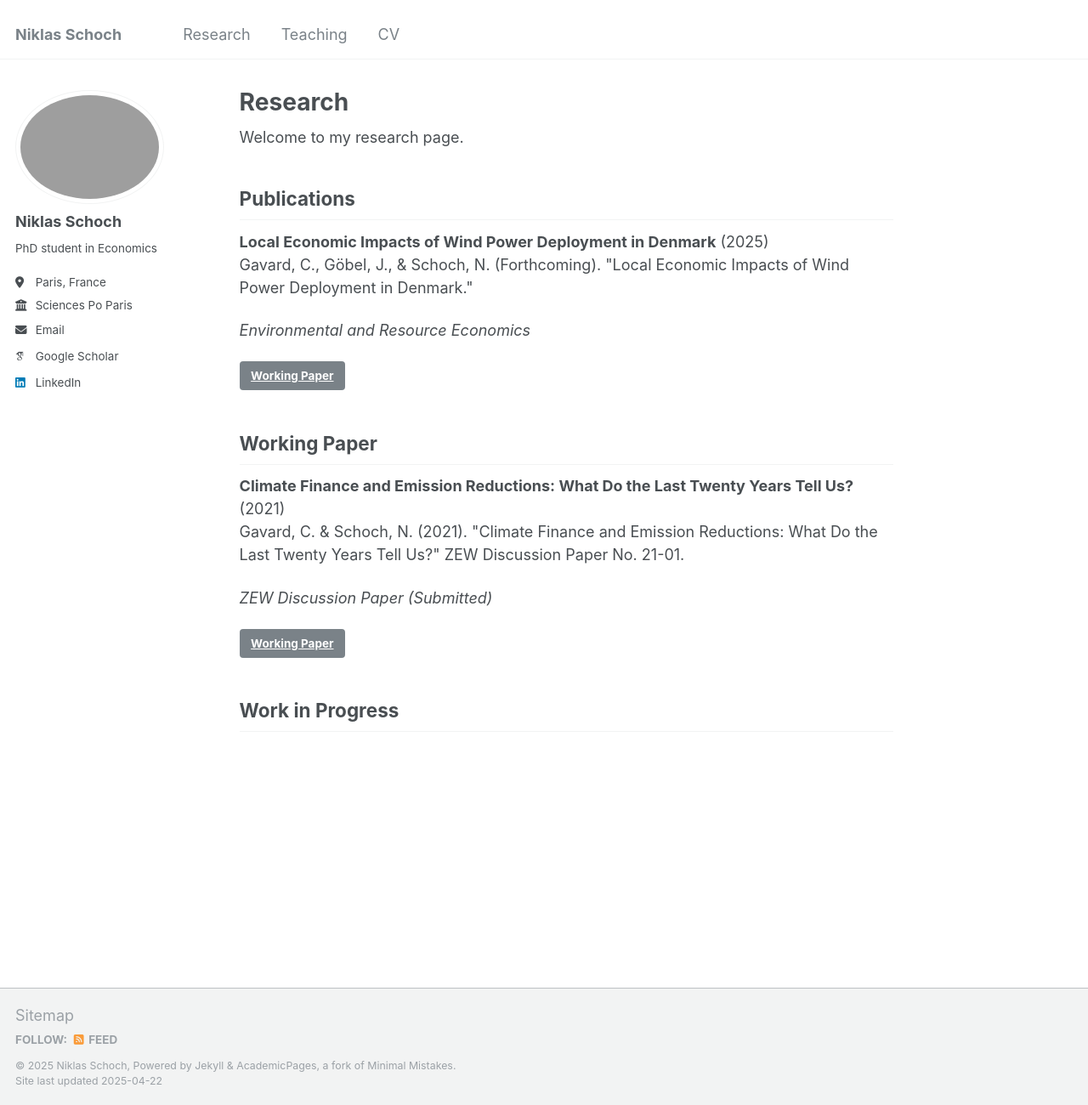
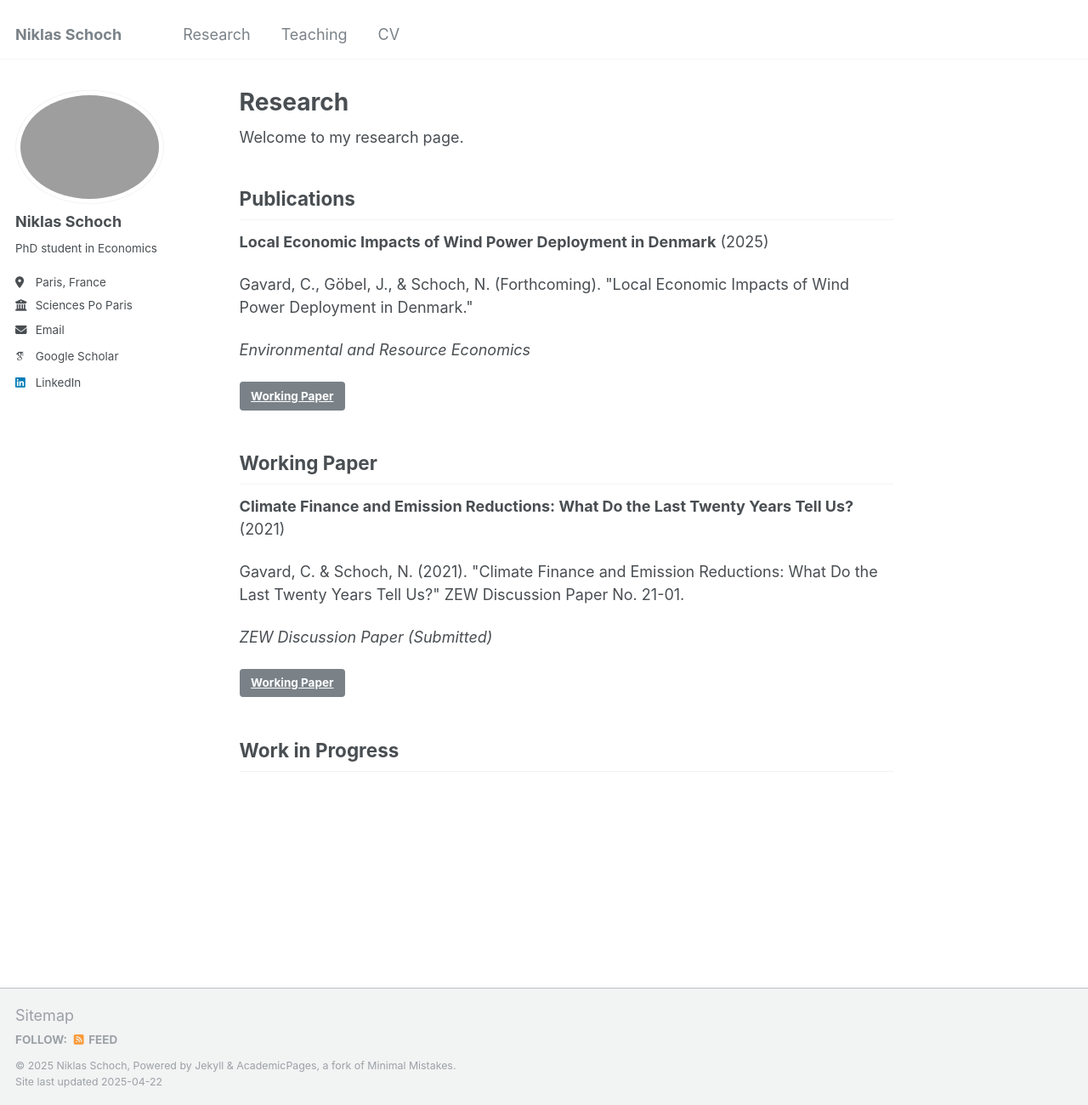
Before and after one commit to niklasschoch/niklasschoch.github.io, a Jekyll site: the page built from _pages/research.md, in a window 1280 px wide and 1300 px high. Shown: the whole window at 85% size. Built offline with Jekyll 4.4.1, drawn with Linux system fonts in a browser that asks for light colours; some web fonts are replaced.

Commit message:
Update research.md
Signed-off-by: niklasschoch <74817881+niklasschoch@users.noreply.github.com>

```diff
--- a/_pages/research.md
+++ b/_pages/research.md
@@ -17,8 +17,12 @@ Welcome to my research page.
 {% assign items = pubs | where: "category", category %}
 {% for item in items %}
 <div style="margin-bottom: 2rem;">
-  <p><strong>{{ item.title }}</strong> ({{ item.date | date: "%Y" }})<br>
-  {{ item.citation }}</p>
+<p><strong>{{ item.title }}</strong>{% if item.date %} ({{ item.date | date: "%Y" }}){% endif %}</p>
+{% if item.citation %}
+  <p>{{ item.citation }}</p>
+{% elsif item.authors %}
+  <p>{{ item.authors }}</p>
+{% endif %}
 
   {% if item.venue %}
     <p><em>{{ item.venue }}</em></p>
```
